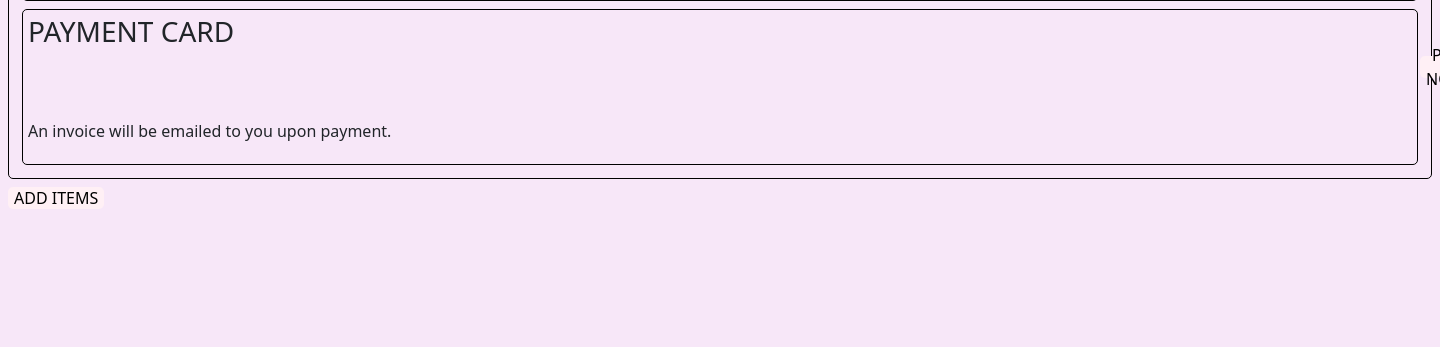
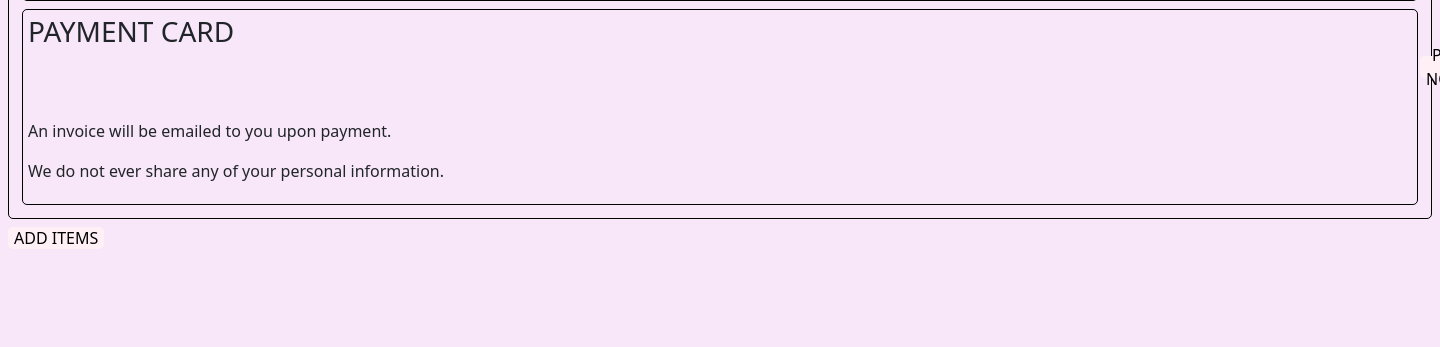
Before and after one commit to stevenburris1978/KaysCrochetAppDjangoSBurris, a Django app: template kayscrochetapp/templates/kayscrochetapp/cart.html in a window 1440 px wide; the page is wider, and only the part inside the window is pictured. Shown: the part 1620-1967 px from the top of that part. Before the commit the page ends 1824 px from the top of that part, so only its background shows below. Run offline with Django 4.2, Linux system fonts and the light colour scheme; the template is opened without the code that fills it: most values are stand-ins (such as "Sample title", 1, 10 or a date in 2020); grey boxes marked "Sample" are stand-in pictures; some libraries are stand-ins or nearby versions.

Commit message:
policy change

```diff
--- a/kayscrochetapp/templates/kayscrochetapp/cart.html
+++ b/kayscrochetapp/templates/kayscrochetapp/cart.html
@@ -63,6 +63,7 @@
                     <p style="margin: 1rem">Payment Secured by <a href="https://www.stripe.com" target="_blank">Stripe</a></p>
                 </div>
                 <p>An invoice will be emailed to you upon payment.</p>
+                <p>We do not ever share any of your personal information.</p>
             </form>
         </fieldset>
         {% else %}
```
